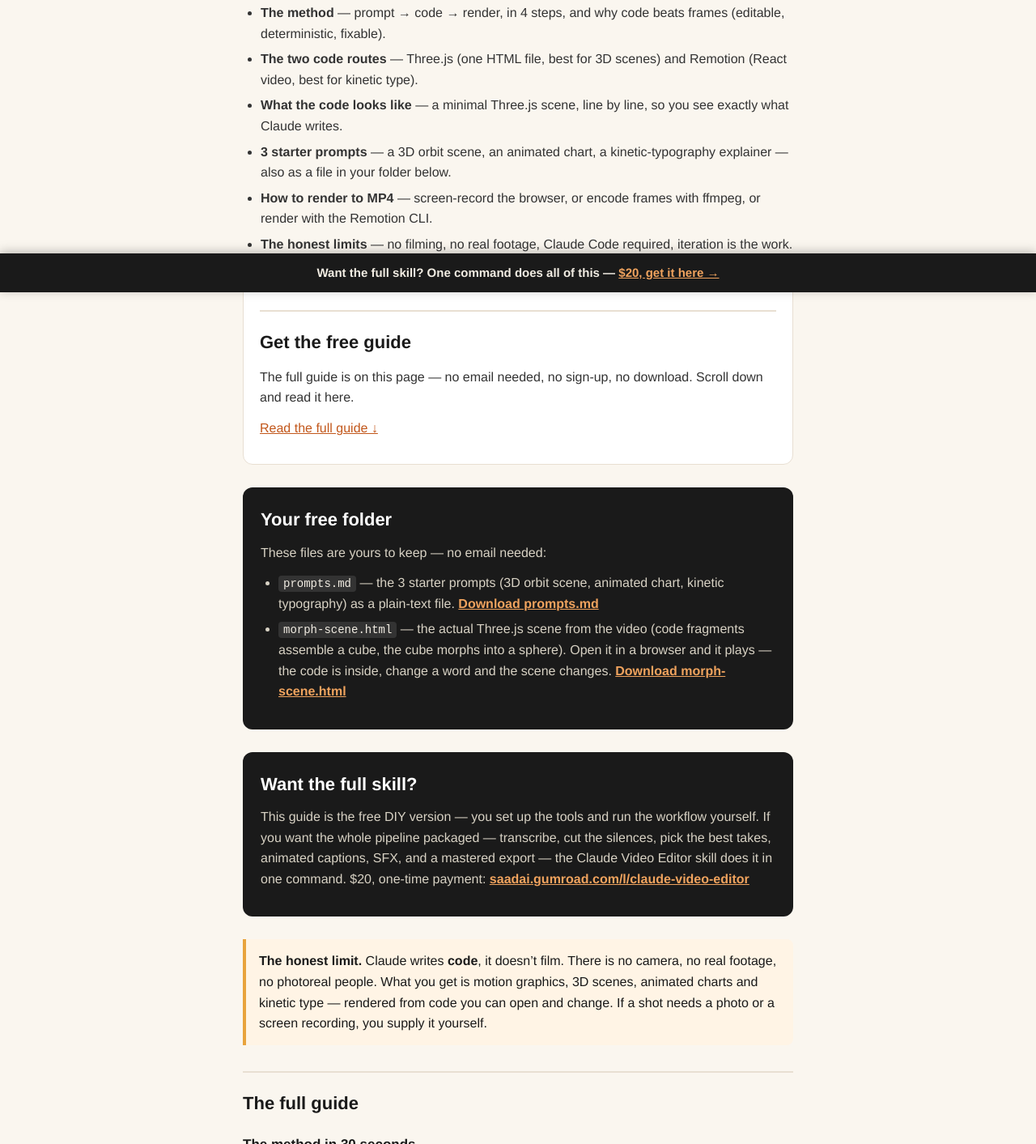
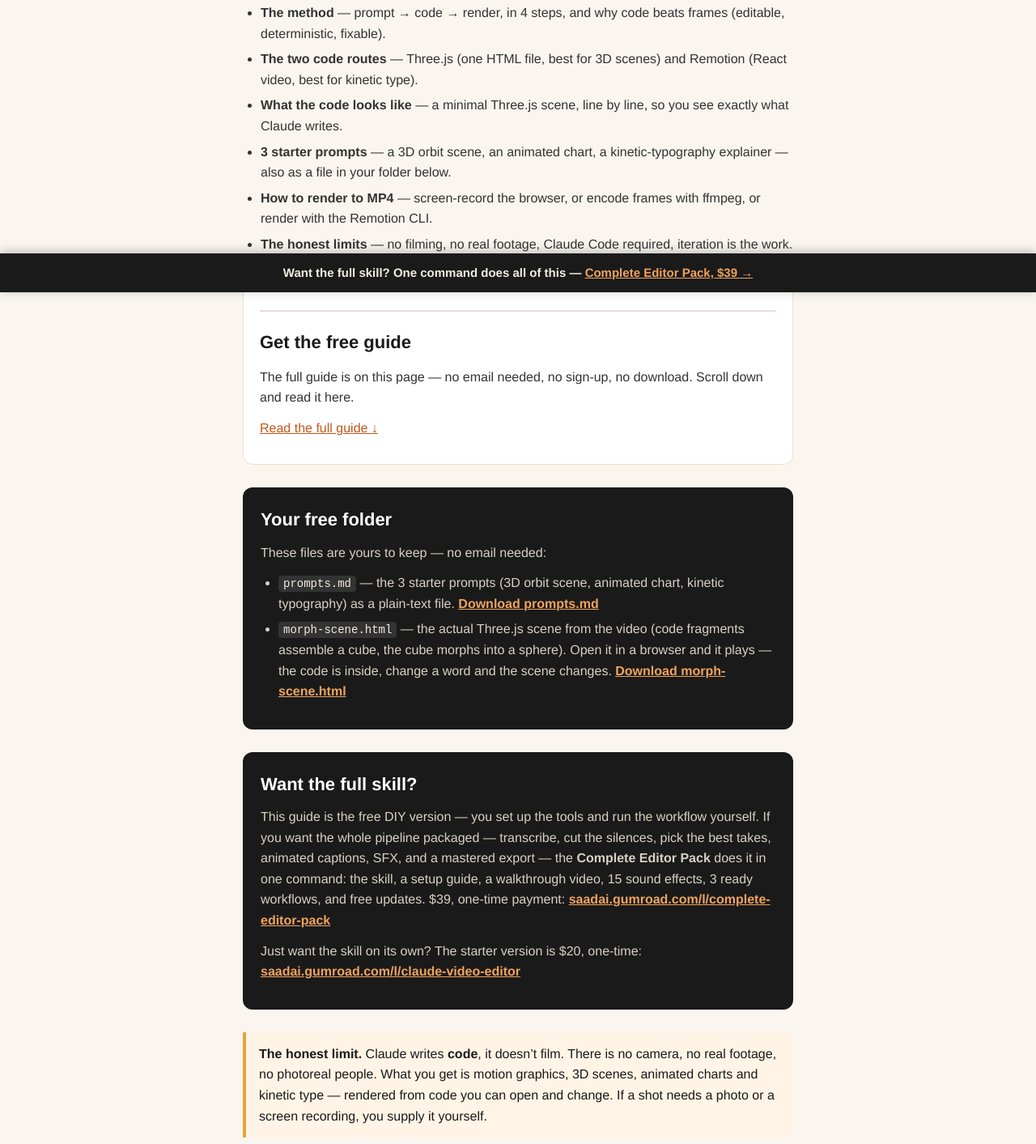
Before and after one commit to saadamir952-prog/saad-ai-guides, a plain HTML site: page motion/index.html in a window 1280 px wide. Shown: the part 439-1852 px from the top of the page at 81% size. Drawn offline with Linux system fonts and the light colour scheme.

Commit message:
Update motion/index.html

```diff
--- a/motion/index.html
+++ b/motion/index.html
@@ -76,7 +76,8 @@ a { color: #C2571B;}
 
 <div class="pitch">
 <h2>Want the full skill?</h2>
-<p>This guide is the free DIY version &mdash; you set up the tools and run the workflow yourself. If you want the whole pipeline packaged &mdash; transcribe, cut the silences, pick the best takes, animated captions, SFX, and a mastered export &mdash; the Claude Video Editor skill does it in one command. $20, one-time payment: <a href="https://saadai.gumroad.com/l/claude-video-editor">saadai.gumroad.com/l/claude-video-editor</a></p>
+<p>This guide is the free DIY version &mdash; you set up the tools and run the workflow yourself. If you want the whole pipeline packaged &mdash; transcribe, cut the silences, pick the best takes, animated captions, SFX, and a mastered export &mdash; the <b>Complete Editor Pack</b> does it in one command: the skill, a setup guide, a walkthrough video, 15 sound effects, 3 ready workflows, and free updates. $39, one-time payment: <a href="https://saadai.gumroad.com/l/complete-editor-pack">saadai.gumroad.com/l/complete-editor-pack</a></p>
+<p>Just want the skill on its own? The starter version is $20, one-time: <a href="https://saadai.gumroad.com/l/claude-video-editor">saadai.gumroad.com/l/claude-video-editor</a></p>
 </div>
 
 <div class="warn">
@@ -164,6 +165,6 @@ animate();</pre>
 
 <p class="foot">Made by Saad AI &mdash; follow @saad.aig on Instagram &amp; TikTok. One AI trend explained per video. Guide again at saadamir952-prog.github.io/saad-ai-guides/motion/</p>
 </div>
-<div class="sticky-cta">Want the full skill? One command does all of this &mdash; <a href="https://saadai.gumroad.com/l/claude-video-editor">$20, get it here &rarr;</a></div>
+<div class="sticky-cta">Want the full skill? One command does all of this &mdash; <a href="https://saadai.gumroad.com/l/complete-editor-pack">Complete Editor Pack, $39 &rarr;</a></div>
 </body>
 </html>
```
